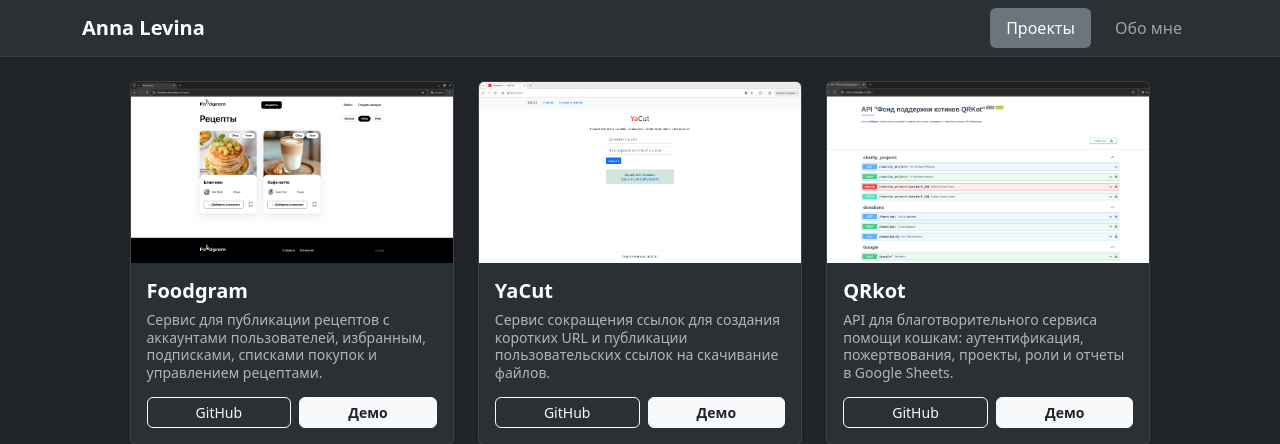
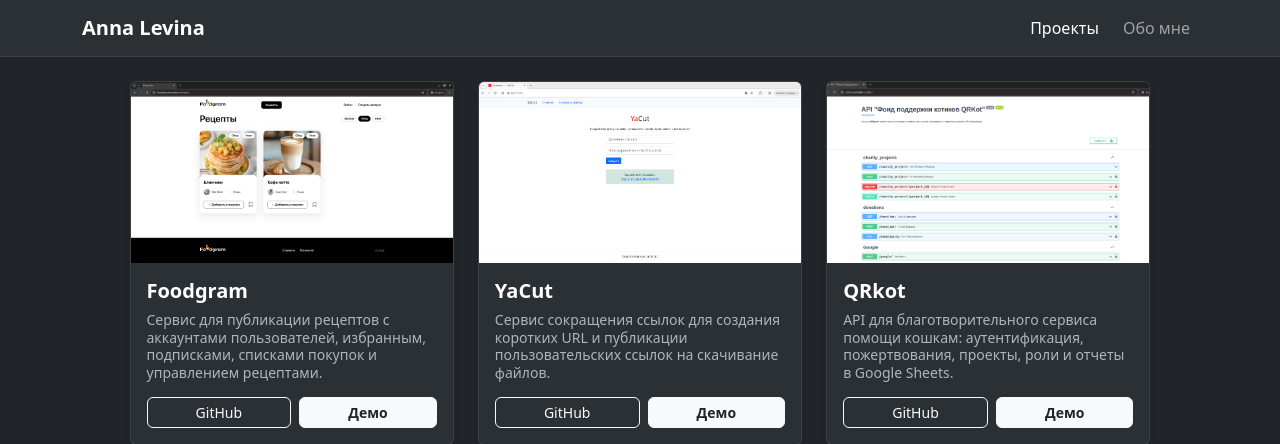
Before and after one commit to levinadev/portfolio, a Flask app: page / in a window 1280 px wide. Shown: the top 444 px of the page. Run offline with Flask 3, Linux system fonts and the light colour scheme.

Commit message:
feat: update colors

```diff
--- a/templates/base.html
+++ b/templates/base.html
@@ -28,18 +28,10 @@
             <div class="collapse navbar-collapse" id="mainNav">
               <ul class="navbar-nav ms-auto gap-2 align-items-stretch align-items-md-center" id="portfolio-tabs">
                 <li class="nav-item">
-                  <a
-                    class="nav-link rounded-2 px-3{% if request.endpoint == 'index' %} active bg-secondary{% endif %}"
-                    {% if request.endpoint == 'index' %}aria-current="page"{% endif %}
-                    href="{{ url_for('index') }}"
-                  >Проекты</a>
+                  <a class="nav-link active" aria-current="page" href="{{ url_for('index') }}">Проекты</a>
                 </li>
                 <li class="nav-item">
-                  <a
-                    class="nav-link rounded-2 px-3{% if request.endpoint == 'about' %} active bg-secondary{% endif %}"
-                    {% if request.endpoint == 'about' %}aria-current="page"{% endif %}
-                    href="{{ url_for('about') }}"
-                  >Обо мне</a>
+                  <a class="nav-link" href="{{ url_for('about') }}">Обо мне</a>
                 </li>
               </ul>
             </div>
```
